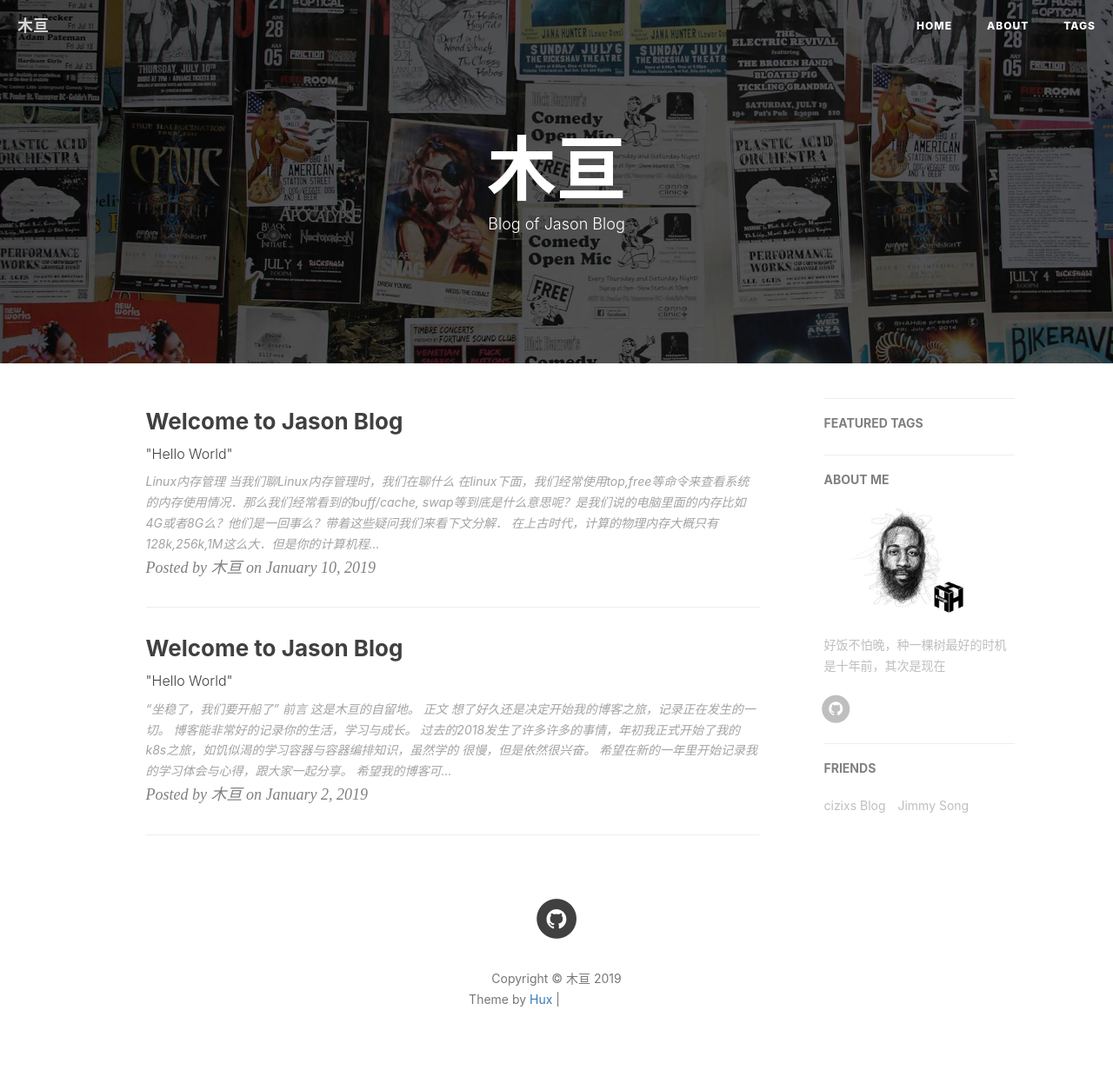
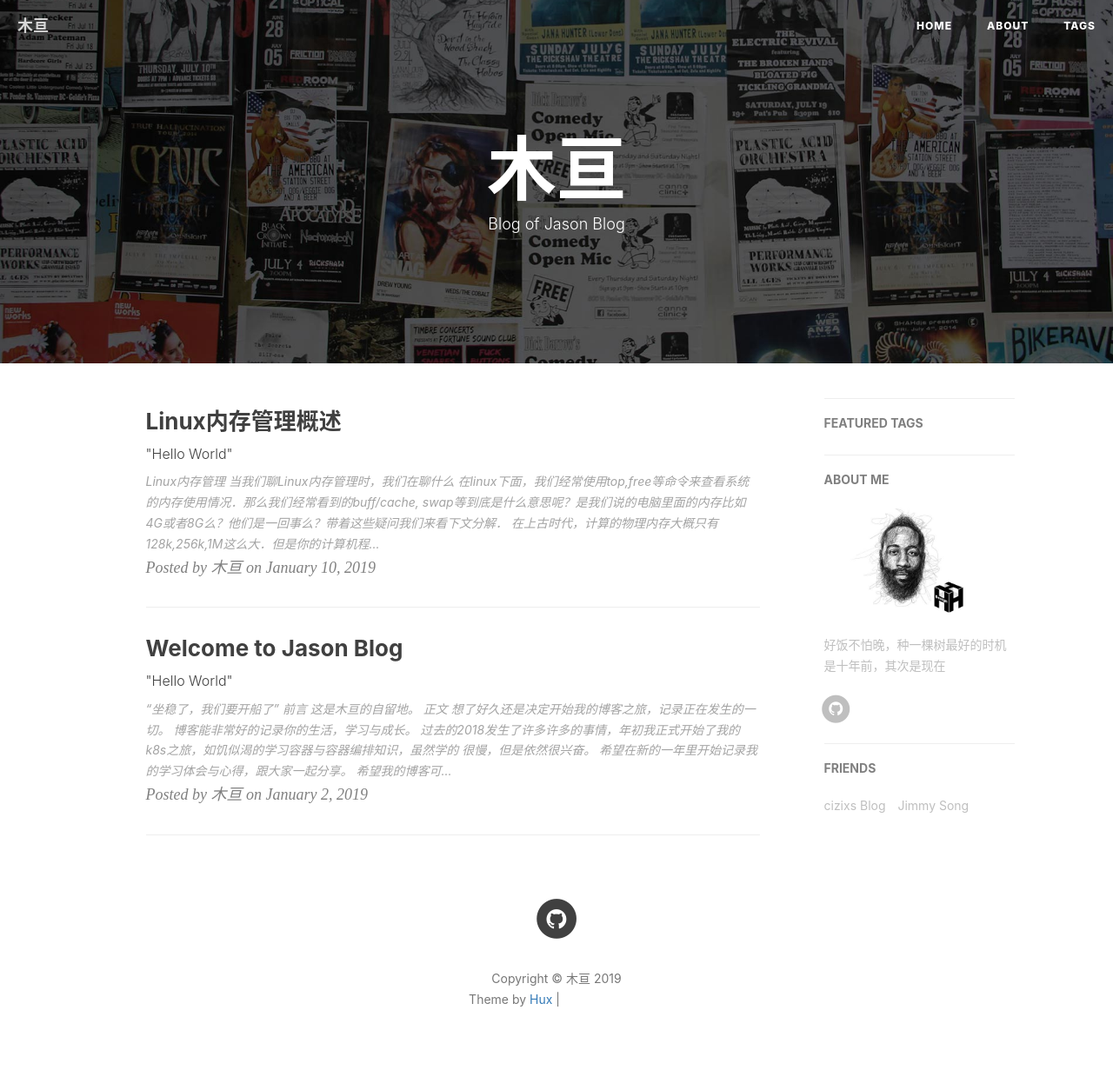
Before and after one commit to torubylist/blog, a Jekyll site: the page built from index.html, in a window 1280 px wide. Shown: the whole page at 87% size. Built offline with Jekyll 4.4.1, drawn with Linux system fonts in a browser that asks for light colours; nearby versions of some CDN libraries; the list of posts is cut into pages by our own code; comment, search, counter and statistics services are not loaded; grey boxes are pictures that could not be loaded.

Commit message:
add memory management

```diff
--- a/_posts/2019-01-10-linux-memory-management.markdown
+++ b/_posts/2019-01-10-linux-memory-management.markdown
@@ -1,6 +1,6 @@
 ---
 layout:     post
-title:      "Welcome to Jason Blog"
+title:      "Linux内存管理概述"
 subtitle:   " \"Hello World\""
 date:       2019-01-10 21:00:00
 author:     "木亘"
```
